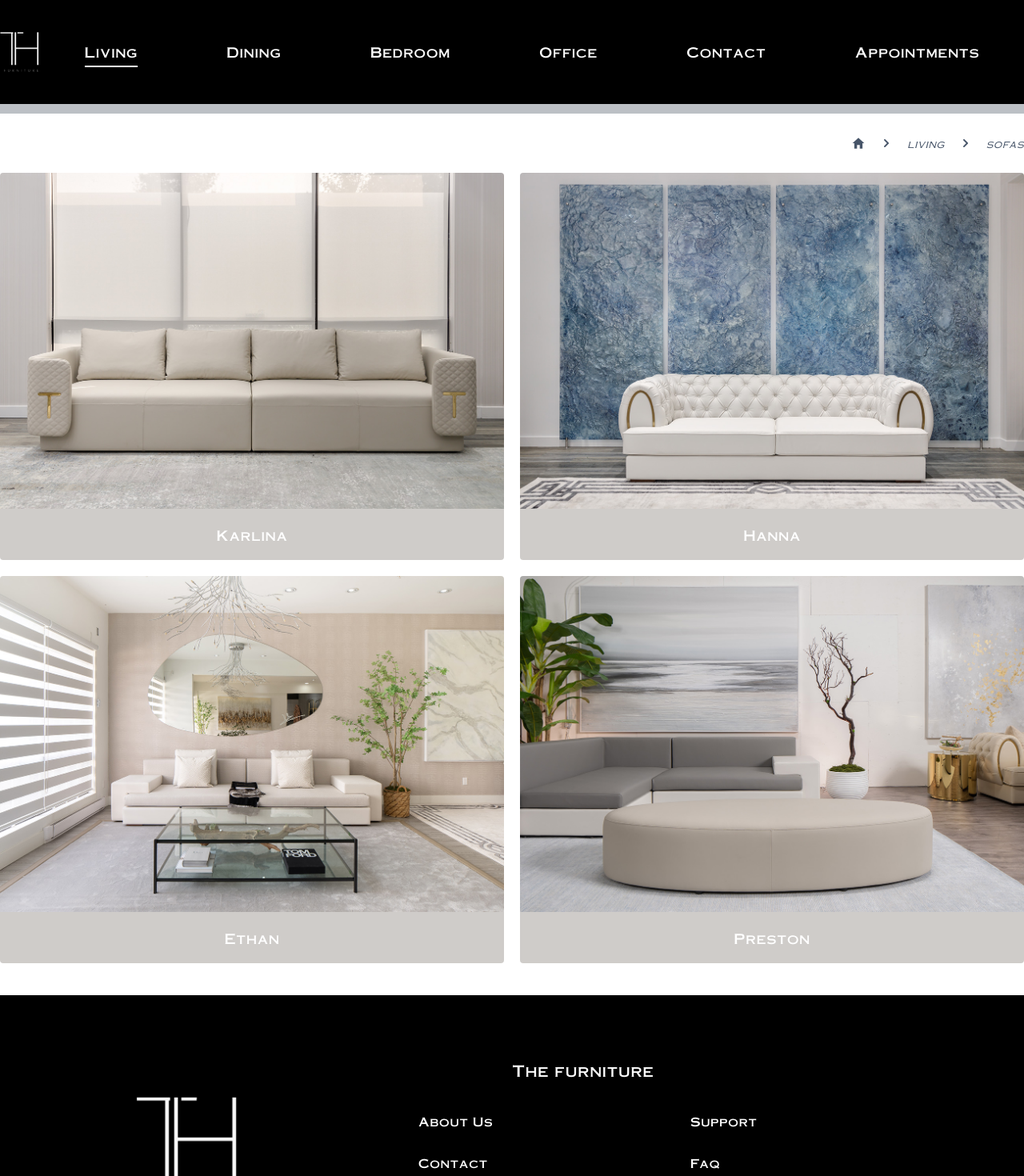
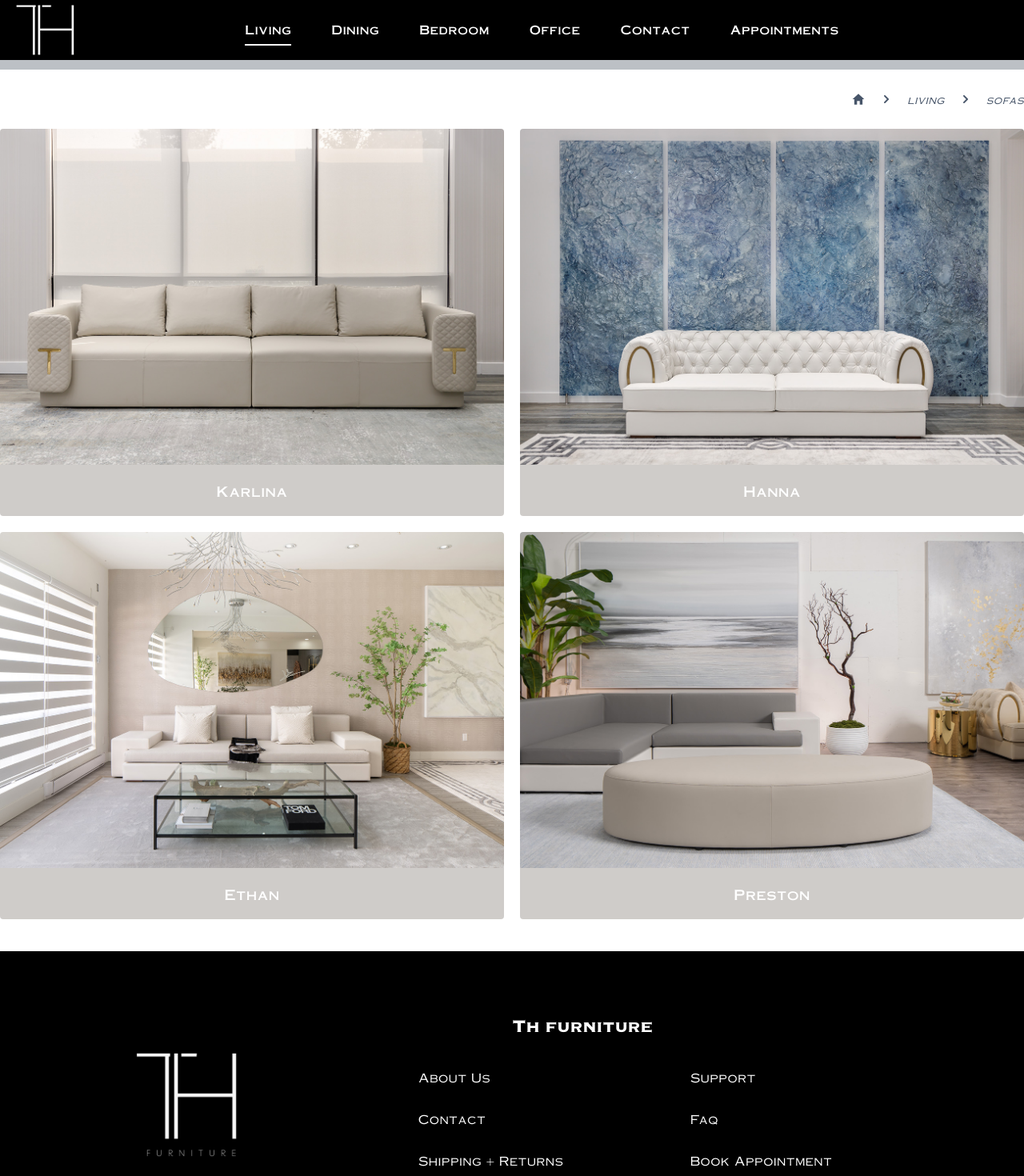
Before and after one commit to qbixmex/the-furniture, a Next.js app: page /living/sofas in a window 1280 px wide. Shown: the top 1470 px of the page at 80% size. Built offline with nearby package versions, Linux system fonts and the light colour scheme.

Commit message:
Small Fixes
- Favicon Added
- Top Menu Desktop font size and gaps changed
- Footer Logo Resized and Link to home added
- Mobile menu home link added

```diff
--- a/package.json
+++ b/package.json
@@ -1,6 +1,6 @@
 {
   "name": "the-furniture",
-  "version": "0.4.1",
+  "version": "0.4.2",
   "private": true,
   "scripts": {
     "dev": "next dev",
--- a/src/app/(components)/footer.module.css
+++ b/src/app/(components)/footer.module.css
@@ -15,11 +15,11 @@
 }
 
 .footerTitle {
-  @apply text-center mb-10 md:text-left md:w-2/4 md:mx-auto text-lg font-medium;
+  @apply text-center mb-10 md:text-left md:w-2/4 md:mx-auto text-lg font-[800];
 }
 
 .footerLinks {
-  @apply w-fit mx-auto grid grid-cols-1 md:grid-cols-[repeat(2,minmax(250px,300px))] md:place-content-center gap-10 font-medium;
+  @apply w-fit mx-auto grid grid-cols-1 md:grid-cols-[repeat(2,minmax(250px,300px))] md:place-content-center gap-10 font-[200];
 }
 
 .footerLinks section {
@@ -39,5 +39,6 @@
 }
 
 .footerCopyright {
-  @apply hidden italic text-sm text-slate-400 font-thin;
+  @apply hidden;
+  /* @apply col-span-3 pt-10 text-center text-xs italic text-slate-700 font-[200]; */
 }
--- a/src/app/(components)/footer.tsx
+++ b/src/app/(components)/footer.tsx
@@ -1,23 +1,26 @@
 import Image from "next/image";
 import styles from "./footer.module.css";
+import Link from "next/link";
 
 const Footer = () => {
   return (
     <footer className={styles.footer}>
         <figure className={styles.footerLogo}>
+          <Link href="/">
             <Image
               src="/images/the-furniture-logo.jpg"
               width={200}
               height={200}
               alt="The Furniture"
             />
+          </Link>
         </figure>
       <section className={styles.footerContent}>
-        <h2 className={styles.footerTitle}>The furniture</h2>
+        <h2 className={styles.footerTitle}>Th furniture</h2>
         <section className={styles.footerLinks}>
           <section>
             <a href="#">About Us</a>
-            <a href="#">Contact</a>
+            <a href="/contact">Contact</a>
             <a href="#">Shipping + Returns</a>
             <a href="#">Payment + Privacy</a>
           </section>
--- a/src/app/(components)/main-navigation.component.tsx
+++ b/src/app/(components)/main-navigation.component.tsx
@@ -30,7 +30,7 @@ const MainNavigation = () => {
           <figure className={styles.logo}>
             <Link href="/">
               <Image
-                src="/images/the-furniture-logo.jpg"
+                src="/images/the-furniture-logo-100-x-100.jpg"
                 alt="The Furniture Logo"
                 height={150}
                 width={150}
@@ -50,8 +50,9 @@ const MainNavigation = () => {
                   className={clsx(styles.navigationLink, {
                     [styles.navigationLinkActive]: pathname.includes(link.label.toLowerCase()),
                   })}
-                >{link.label}</Link>
-                {link.subLinks && (
+                >
+                  {link.label}
+                  {link.subLinks && (
                   <div className={clsx([styles.subLinksWrapper, "group-hover:block"])}>
                     <div className={styles.subLinksContainer}>
                       {link.subLinks.map(subLink => (
@@ -65,6 +66,7 @@ const MainNavigation = () => {
                     </div>
                   </div>
                 )}
+                </Link>
               </div>
             ))}
           </nav>
--- a/src/app/(components)/main-navigation.module.css
+++ b/src/app/(components)/main-navigation.module.css
@@ -1,5 +1,5 @@
 .wrapper {
-  @apply container px-5 mx-auto lg:p-0;
+  @apply container px-5 mx-auto;
 }
 
 .layout {
@@ -7,11 +7,11 @@
 }
 
 .logo {
-  @apply py-5 md:py-10;
+  @apply size-[75px] flex justify-center items-center;
 }
 
 .logo img {
-  @apply size-[50px];
+  @apply w-full h-auto;
 }
 
 .mobileMenuBtn {
@@ -19,15 +19,15 @@
 }
 
 .navigation {
-  @apply hidden relative flex-1 lg:flex lg:justify-around;
+  @apply hidden relative flex-1 lg:flex lg:justify-center gap-[50px];
 }
 
 .navigationLink {
-  @apply relative text-base font-copperplate font-medium;
+  @apply relative text-sm font-copperplate font-[400];
 }
 
 .navigationLink::after {
-  @apply absolute content-[''] left-0 -bottom-[8px] w-full h-0.5 bg-transparent;
+  @apply absolute content-[''] left-0 -bottom-[10px] w-full h-0.5 bg-transparent;
 }
 
 .navigationLinkActive::after,
@@ -40,7 +40,11 @@
 }
 
 .subLinksContainer {
-  @apply absolute top-10 left-12 z-20 flex flex-col gap-4 bg-white py-5 px-8 rounded shadow-md;
+  @apply absolute top-8 left-0 z-20 flex flex-col gap-4 bg-white py-5 px-8 rounded shadow-md;
+}
+
+.navigationLink:hover::after:has(.subLinksContainer) {
+  @apply bg-transparent;
 }
 
 .subLink {
--- a/src/app/(components)/navigation-mobile.tsx
+++ b/src/app/(components)/navigation-mobile.tsx
@@ -52,6 +52,14 @@ const NavigationMobile: React.FC<{
           <X size={36} />
         </button>
       </div>
+      <Link
+        href="/"
+        onClick={() => {
+          setSubLinksState(SUB_LINKS_INITIAL_STATE);
+          closeMenu()
+        }}
+        className={styles.navigationMobileLink}
+      >Home</Link>
       {navLinks.map((link) => (
         <div key={link.id}>
           <Link
--- a/src/app/layout.tsx
+++ b/src/app/layout.tsx
@@ -6,7 +6,7 @@ import clsx from "clsx";
 import Footer from "./(components)/footer";
 
 export const metadata: Metadata = {
-  title: "The Furniture",
+  title: "TH Furniture",
   description: "Furniture for your home",
 };
 
@@ -17,6 +17,9 @@ export default function RootLayout({
 }>) {
   return (
     <html lang="en">
+      <head>
+        <link rel="icon" href="/images/favicon.png" sizes="32x32" />
+      </head>
       <body className={clsx([
         livvic.variable,
         helveticaNeue.variable,
--- a/src/fonts/fonts.ts
+++ b/src/fonts/fonts.ts
@@ -107,7 +107,7 @@ export const copperplate = localFont({
     },
     {
       path: "./copperplate/OPTICopperplate.otf",
-      weight: "500",
+      weight: "400",
       style: "normal",
     },
     {
```
Also changed, not shown: public/images/favicon.png (added), public/images/the-furniture-logo-100-x-100.jpg (added). Lines whose indentation alone changed are shown as unchanged.
